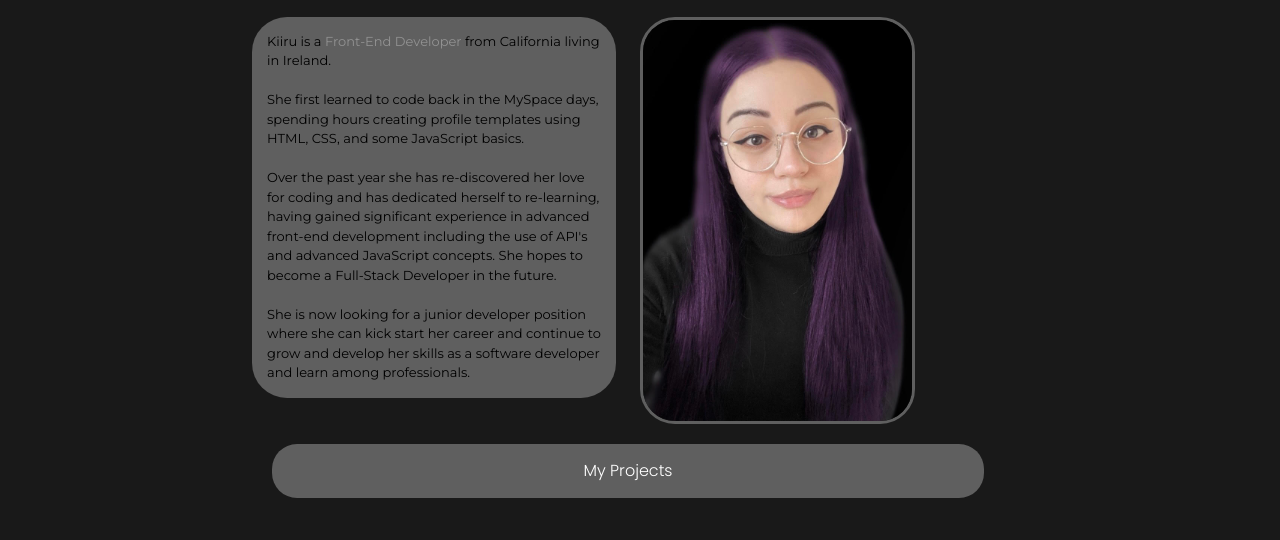
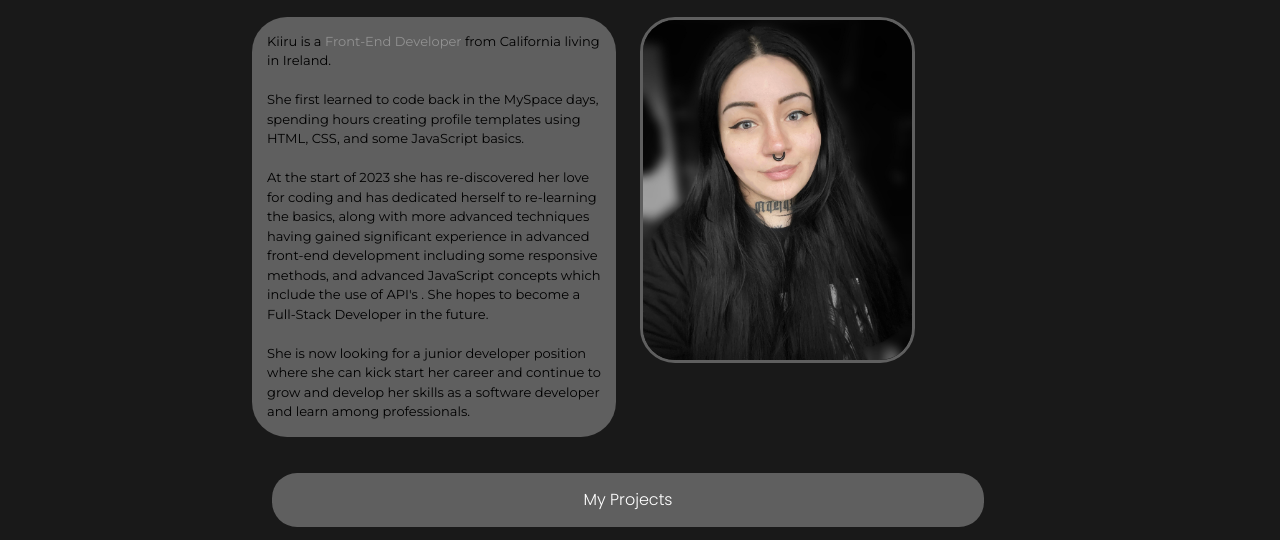
Before and after one commit to kiiru-sn/My-Portfolio, a plain HTML site: page about.html in a window 1280 px wide. Shown: the part 260-800 px from the top of the page. Drawn offline with nearby package versions, Linux system fonts and the light colour scheme.

Commit message:
changed About Me photo and description

```diff
--- a/about.html
+++ b/about.html
@@ -105,11 +105,12 @@
               basics.
               <br />
               <br />
-              Over the past year she has re-discovered her love for coding and
-              has dedicated herself to re-learning, having gained significant
-              experience in advanced front-end development including the use of
-              API's and advanced JavaScript concepts. She hopes to become a
-              Full-Stack Developer in the future.
+              At the start of 2023 she has re-discovered her love for coding and
+              has dedicated herself to re-learning the basics, along with more
+              advanced techniques having gained significant experience in
+              advanced front-end development including some responsive methods,
+              and advanced JavaScript concepts which include the use of API's .
+              She hopes to become a Full-Stack Developer in the future.
               <br />
               <br />
               She is now looking for a junior developer position where she can
@@ -118,7 +119,7 @@
             </p>
           </div>
           <div class="col-md-6">
-            <img src="images/Purple.jpg" class="jag" />
+            <img src="images/kiiru.jpg" class="jag" />
           </div>
           <div class="mb-5">
             <a href="projects.html" class="about-me-app">My Projects</a>
```
